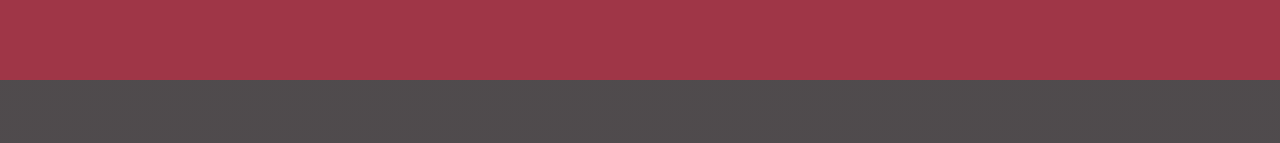
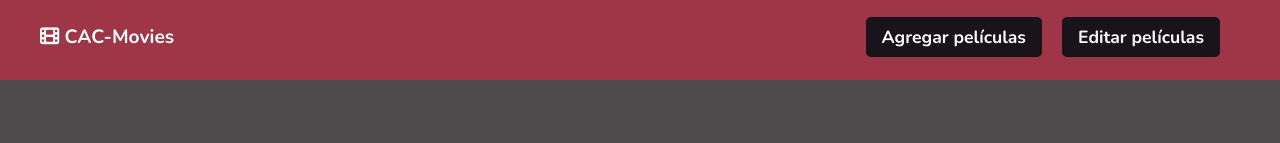
Before and after one commit to IvoMontiDev/FrontEndCobalto, a plain HTML site: page pages/detalle.html in a window 1280 px wide. Shown: the top 143 px of the page. Drawn offline with nearby package versions, Linux system fonts and the light colour scheme.

Commit message:
se agrego a todas las paginas un link al index en el logo de la pagina

```diff
--- a/pages/detalle.html
+++ b/pages/detalle.html
@@ -12,7 +12,16 @@
 </head>
 <body>
     <header class="header">
-        <!-- Tu encabezado aquí -->
+        <nav class="navegacion">
+            <a class="anclaLogo" href="../index.html">
+                <i class="fas fa-film" aria-hidden="true"></i>
+                <span>CAC-Movies</span>
+            </a>
+            <ul class="listaNav">
+                <li class="listaItem"><a class="linkNav iniciarSesion" href="./add.html">Agregar películas</a></li>
+                <li class="listaItem"><a class="linkNav iniciarSesion" href="./edit.html">Editar películas</a></li>
+            </ul>
+        </nav>
     </header>
     <main id="mainDetalle" class="mainDetalle">
         <section class="detalle" data-aos="zoom-in">
```
Also changed, not shown: pages/add.html (+1 -1 lines), pages/delete.html (+1 -1 lines), pages/edit.html (+1 -1 lines).
